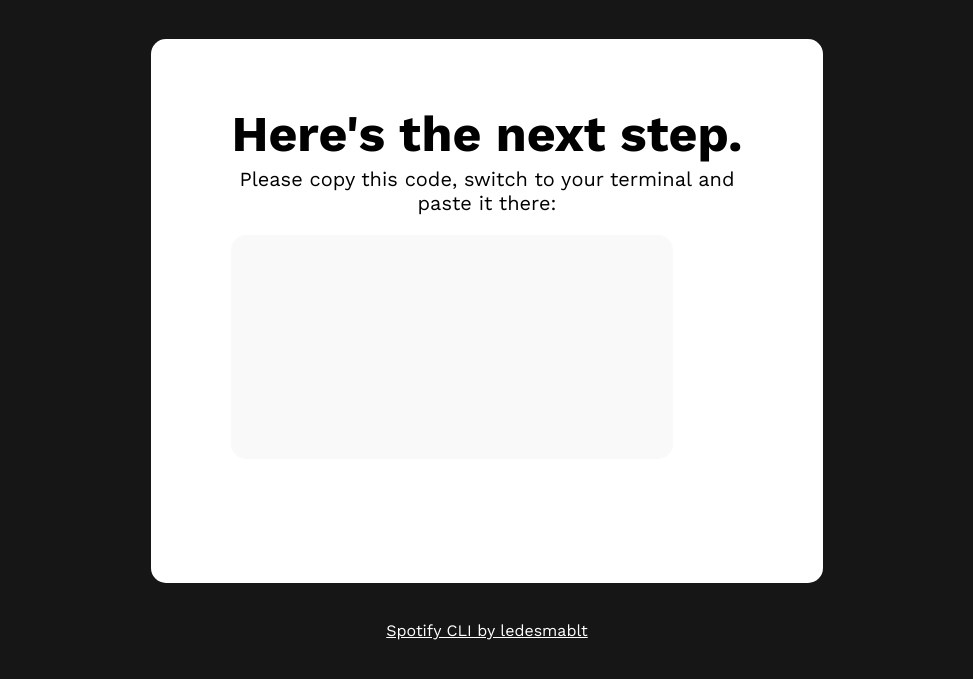
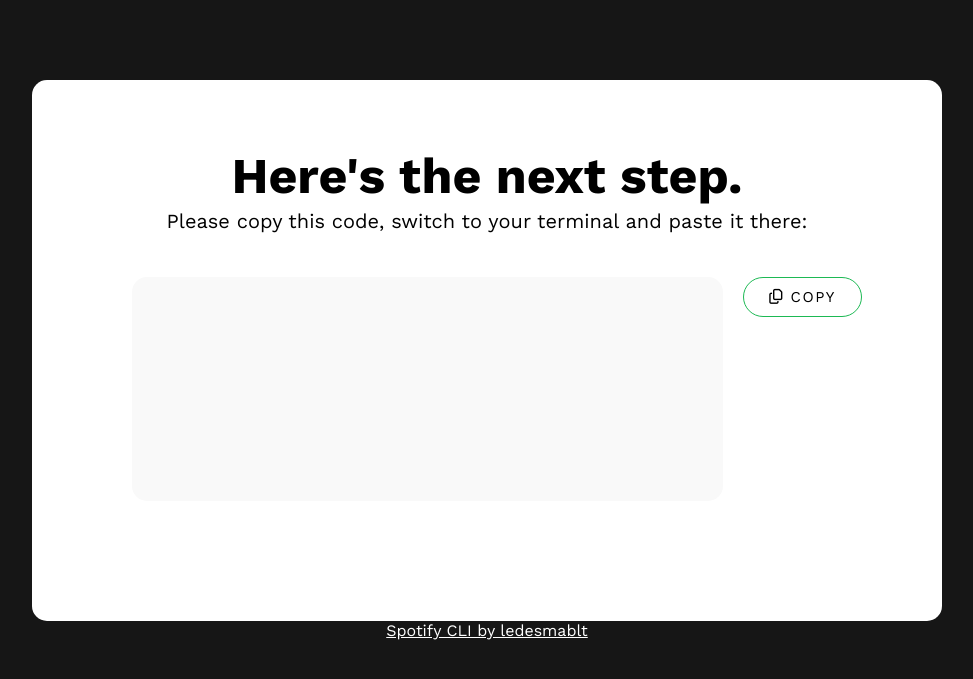
Before and after one commit to ledesmablt/spotify-cli, a Python web app: template cloud-functions/auth-redirect/templates/index.html in a window 1280 px wide. Shown: the top 679 px of the page, without its empty margins (153-1126 px from the left). Run offline with Jinja, Linux system fonts and the light colour scheme; the template is opened without the code that fills it, so the values that code supplies are empty; some libraries are stand-ins or nearby versions.

Commit message:
Added functional copy to clipboard button

```diff
--- a/cloud-functions/auth-redirect/templates/index.html
+++ b/cloud-functions/auth-redirect/templates/index.html
@@ -10,7 +10,7 @@ body {
     font-size: 20px;
     display: flex;
 	flex-direction: column;
-    align-items: center;
+	justify-content: space-evenly;
     height: 80vh;
     margin: 0;
 }
@@ -28,21 +28,52 @@ a:visited {
     color: #FFF;
   }
 
+button {
+	cursor: pointer;
+	background-color: #FFF;
+	flex: 1.5;
+	height: 40px;
+	font-family: 'Work Sans';
+	border-radius: 360px;
+	border: 1px solid #1DB954;
+	font-size: 15px;
+	letter-spacing: 0.1rem;
+	transition-duration: 0.2s;
+}
+
+button:hover {
+	background-color: #1DB954;
+	color: white;
+}
+
+button:active {
+	background-color: #1a9c48;
+	color: white;
+}
+
+button:focus {
+	outline: none;
+	box-shadow: none;
+}
+
+
 .card {
-    width: 40%;
+    width: 750px;
     height: 30rem;
-    background-color: rgb(255, 255, 255);
-    margin: auto;
+    background-color: #FFF;
+	margin: 0 auto;
+	margin-top: 5rem;
     padding: 2rem 5rem;
     text-align: center;
     border-radius: 15px;
 }
 
-.code {
+#code {
 	letter-spacing: 0.1rem;
-    width: 80%;
-    height: 40%;
+	flex: 8;
+    height: 12rem;
 	padding: 1rem;
+	border: none;
     background-color: #F9F9F9;
     border-radius: 15px;
     color: #1DB954;
@@ -52,6 +83,15 @@ a:visited {
     overflow: scroll;
     word-wrap: break-word;
 	overflow-x: hidden;
+	margin: 0 20px;
+}
+
+#box1 {
+	width: 100%;
+	height: auto;
+	display: flex;
+	flex-direction: row;
+	justify-content: space-between;
 }
 
 #auth {
@@ -62,15 +102,45 @@ a:visited {
     text-align: center;
 	font-size: 1rem;
 }
+
+#tooltip {
+	color: #FFF;
+}
+
+:target {
+  border: 2px solid #D4D4D4;
+  background-color: #e5eecc;
+}
+
 </style>
+<script src="https://kit.fontawesome.com/ee23d0522b.js" crossorigin="anonymous"></script>
+<script>
+	function copyToClip(str) {
+	function listener(e) {
+		e.clipboardData.setData("text/html", str);
+		e.clipboardData.setData("text/plain", str);
+		e.preventDefault();
+	}
+	document.addEventListener("copy", listener);
+	document.execCommand("copy");
+	document.removeEventListener("copy", listener);
+	};
+</script>
+
 </head>
 
 <body>
 <div class="card">
     <h1>Here's the next step.</h1>
 	<p>Please copy this code, switch to your terminal and paste it there:</p>
-    <div class="code">
+	<br/>
+	<div id="box1">
+		<div id="code">
 			<p id="auth">{{ authorization_code }}</p>
+		</div>
+		<button href="#tooltip" onclick="copyToClip(document.getElementById('auth').innerHTML)">
+			<i class="far fa-copy"></i> COPY
+		</button>
 	</div>
 </div>
 <a href="https://github.com/ledesmablt/spotify-cli" id="github">Spotify CLI by ledesmablt</a>
```
Lines whose indentation alone changed are shown as unchanged.
